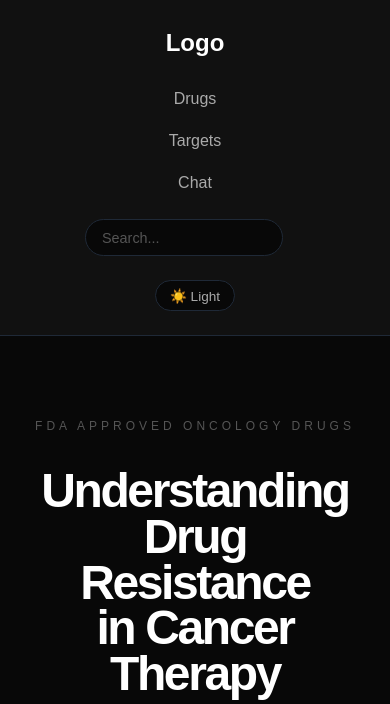
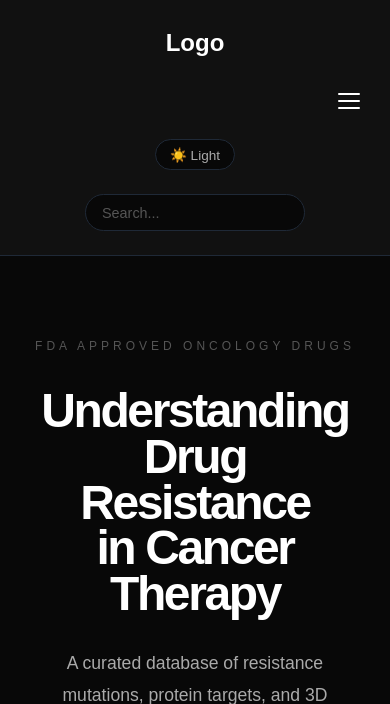
Before and after one commit to satishbhande01/onco-resist, a FastAPI app: page / in a window 390 px wide. Shown: the top 704 px of the page. Run offline with FastAPI, Linux system fonts and the light colour scheme.

Commit message:
Refined Chat responses and Made base template UI changes for responsive design.

```diff
--- a/app/static/css/base.css
+++ b/app/static/css/base.css
@@ -268,6 +268,92 @@ a {
     margin-bottom: 0.4rem;
     margin-top: 0.75rem;
 }
+
+/* ── Hamburger button ──────────────────────────────────── */
+.hamburger {
+    display: none;
+    flex-direction: column;
+    justify-content: center;
+    gap: 5px;
+    background: none;
+    border: none;
+    cursor: pointer;
+    padding: 0.4rem;
+    margin-left: auto;
+}
+
+.hamburger span {
+    display: block;
+    width: 22px;
+    height: 2px;
+    background: var(--text);
+    border-radius: 2px;
+    transition: all 0.25s ease;
+}
+
+/* Animated X when open */
+.hamburger.open span:nth-child(1) {
+    transform: translateY(7px) rotate(45deg);
+}
+.hamburger.open span:nth-child(2) {
+    opacity: 0;
+}
+.hamburger.open span:nth-child(3) {
+    transform: translateY(-7px) rotate(-45deg);
+}
+
+/* ── Mobile nav ────────────────────────────────────────── */
+@media (max-width: 768px) {
+    .navbar-content {
+        flex-wrap: wrap;
+        padding: 0.75rem 1.25rem;
+        gap: 0.5rem;
+    }
+
+    .navbar-content h3 {
+        flex: 1;
+    }
+
+    .hamburger {
+        display: flex;
+        order: 2;
+    }
+
+    .theme-toggle {
+        order: 3;
+    }
+
+    .nav-list {
+        display: none;
+        flex-direction: column;
+        width: 100%;
+        order: 4;
+        gap: 0;
+        padding: 0.5rem 0;
+        border-top: 1px solid var(--border);
+    }
+
+    .nav-list.open {
+        display: flex;
+    }
+
+    .nav-pages a {
+        display: block;
+        padding: 0.65rem 0.5rem;
+        border-radius: 0.4rem;
+        font-size: 0.95rem;
+    }
+
+    .search-container {
+        order: 5;
+        width: 100%;
+        justify-content: stretch;
+    }
+
+    .search-container input {
+        width: 100% !important;
+    }
+}
 /* ── Responsive ────────────────────────────────────────── */
 @media (max-width: 900px) {
     .navbar-content { padding: 0 1.5rem; }
--- a/app/templates/base.html
+++ b/app/templates/base.html
@@ -20,7 +20,16 @@
     <nav class="navbar">
         <div class="navbar-content">
             <h3><a href="/" style="text-decoration:none; color:inherit;">Logo</a></h3>
-            <ul class="nav-list">
+
+            <!-- Hamburger button — visible only on mobile -->
+            <button class="hamburger" onclick="toggleMenu()" id="hamburgerBtn">
+                <span></span>
+                <span></span>
+                <span></span>
+            </button>
+
+            <!-- Nav links — collapsible on mobile -->
+            <ul class="nav-list" id="navList">
                 <li class="nav-pages">
                     <a href="/drugs" class="{% if request.url.path.startswith('/drugs') %}active{% endif %}">
                         Drugs
@@ -44,10 +53,10 @@
                         autocomplete="off">
                 </form>
             </div>
+
             <button class="theme-toggle" onclick="toggleTheme()" id="themeBtn">
                 ☀️ Light
             </button>
-        </div>
         </div>
     </nav>
 
@@ -70,6 +79,22 @@
         }
     </script>
     <script src="/static/js/chat.js"></script>
+    <script>
+    function toggleMenu() {
+        const nav = document.getElementById('navList');
+        const btn = document.getElementById('hamburgerBtn');
+        nav.classList.toggle('open');
+        btn.classList.toggle('open');
+    }
+
+    // Close menu when a nav link is clicked
+    document.querySelectorAll('.nav-pages a').forEach(link => {
+        link.addEventListener('click', () => {
+            document.getElementById('navList').classList.remove('open');
+            document.getElementById('hamburgerBtn').classList.remove('open');
+        });
+    });
+</script>
     {% block extra_scripts %}{% endblock %}
 </body>
 
```
Also changed, not shown: app/agent/prompt.py (+15 -0 lines), app/agent/schemas.py (+22 -0 lines), app/agent/tools.py (+67 -0 lines), app/static/css/pages/archive.css (+28 -0 lines).
